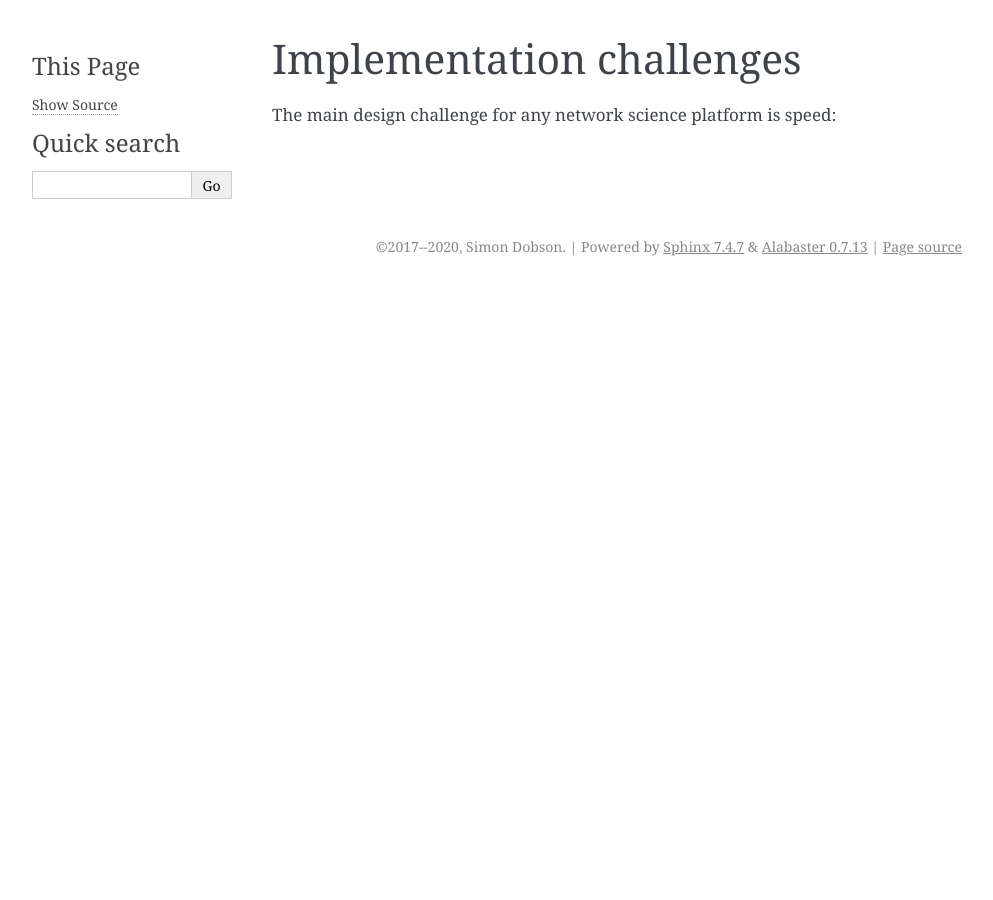
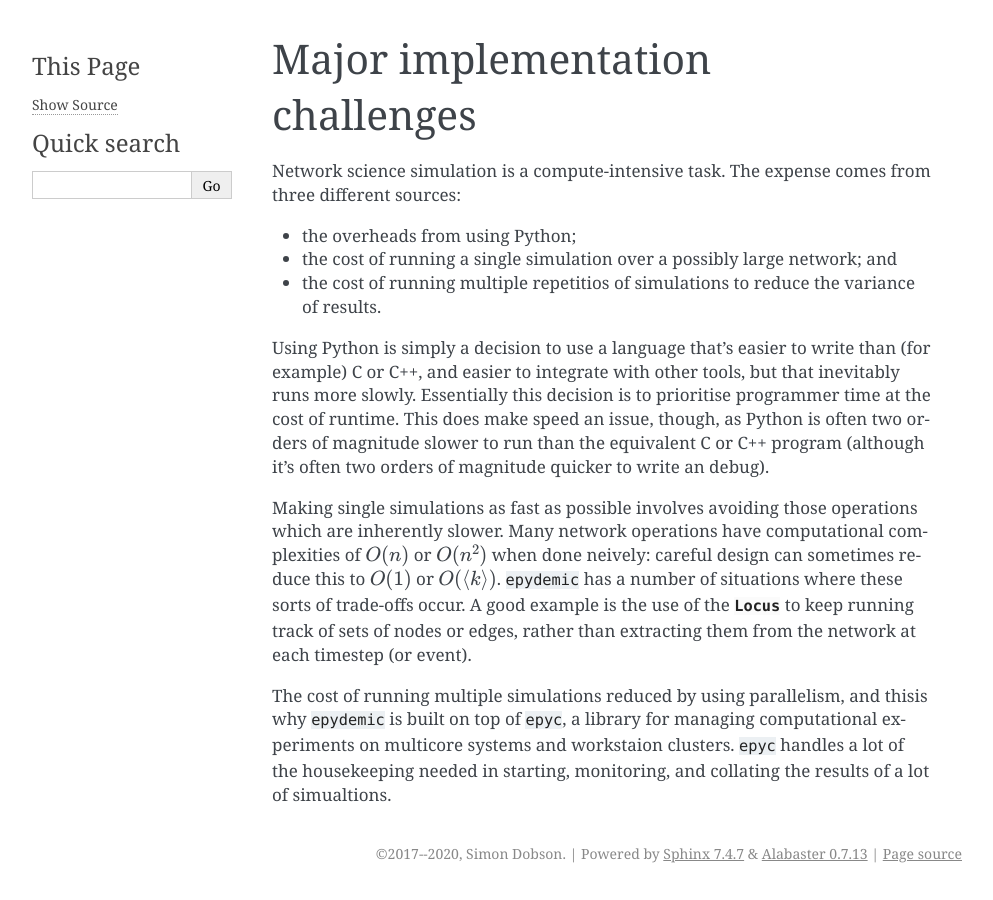
Before and after one commit to simoninireland/epydemic, a Sphinx documentation site: the page built from doc/implementation/challenges.rst, in a window 1280 px wide. Shown: the whole page, without its empty margins (148-1141 px from the left). Built offline with Sphinx 7.4.7, drawn with Linux system fonts in a browser that asks for light colours.

Commit message:
First notes

```diff
--- a/doc/implementation/challenges.rst
+++ b/doc/implementation/challenges.rst
@@ -2,7 +2,35 @@
 
 .. currentmodule:: epydemic
 
-Implementation challenges
-=========================
+Major implementation challenges
+===============================
 
-The main design challenge for any network science platform is speed:
+Network science simulation is a compute-intensive task. The expense comes from
+three different sources:
+
+- the overheads from using Python;
+- the cost of running a single simulation over a possibly large network; and
+- the cost of running multiple repetitios of simulations to reduce the
+  variance of results.
+
+Using Python is simply a decision to use a language that's easier to write than
+(for example) C or C++, and easier to integrate with other tools, but that
+inevitably runs more slowly. Essentially this decision is to prioritise
+programmer time at the cost of runtime. This does make speed an issue, though,
+as Python is often two orders of magnitude slower to run than the equivalent
+C or C++ program (although it's often two orders of magnitude quicker to
+write an debug).
+
+Making single simulations as fast as possible involves avoiding those operations
+which are inherently slower. Many network operations have computational complexities
+of :math:`O(n)` or :math:`O(n^2)` when done neively: careful design can sometimes
+reduce this to :math:`O(1)` or :math:`O(\langle k \rangle)`. ``epydemic`` has
+a number of situations where these sorts of trade-offs occur. A good example
+is the use of the :class:`Locus` to keep running track of sets of nodes or edges,
+rather than extracting them from the network at each timestep (or event).
+
+The cost of running multiple simulations reduced by using parallelism, and thisis why
+``epydemic`` is built on top of ``epyc``, a library for managing computational
+experiments on multicore systems and workstaion clusters. ``epyc`` handles a lot
+of the housekeeping needed in starting, monitoring, and collating the results of
+a lot of simualtions.
```
Also changed, not shown: doc/implementation/events.rst (added, +86 -0 lines).
